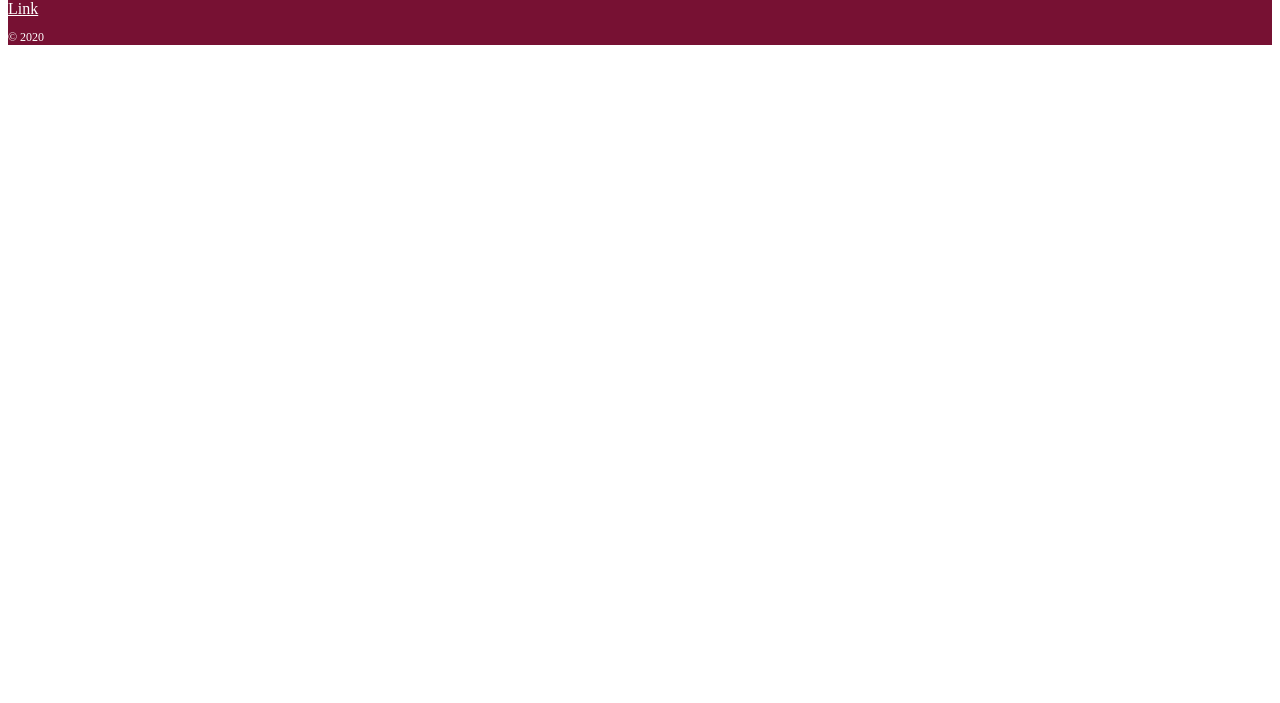
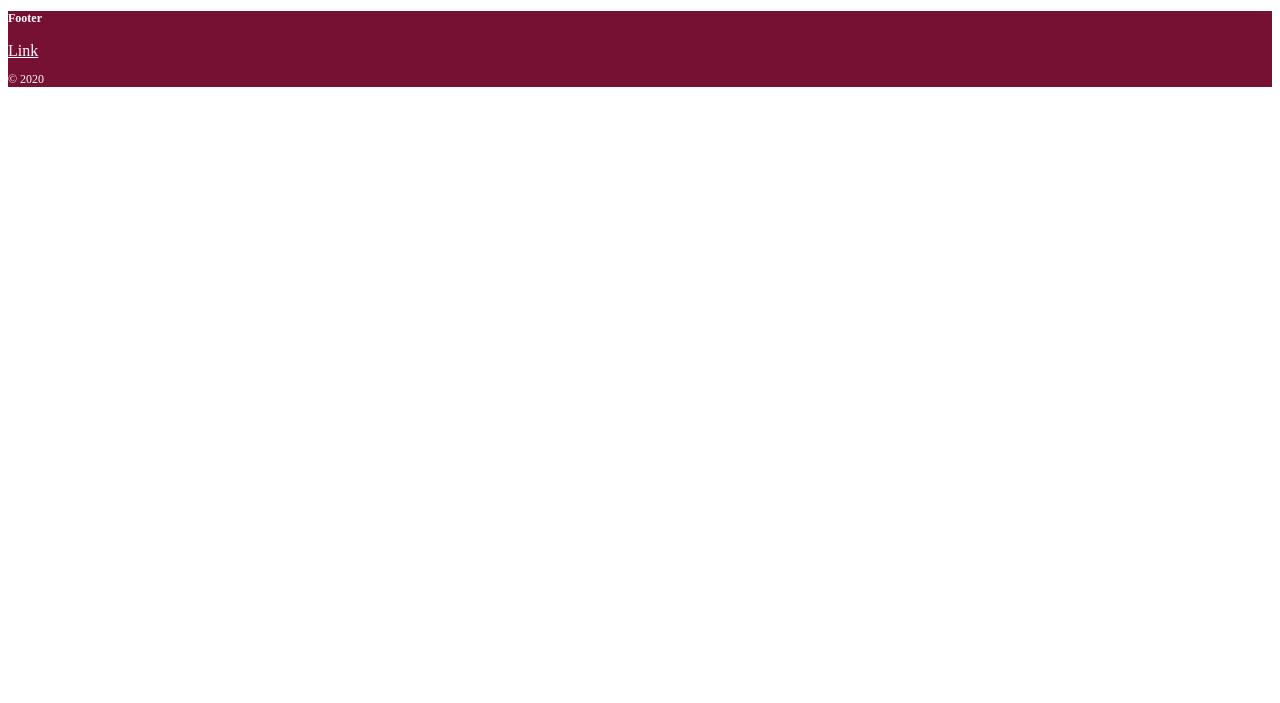
Before and after one commit to ungala1/V2.Collaboration-branching, a website: page src/index.html in a window 1280 px wide. Shown: the part 97-800 px from the top of the page. Drawn offline with nearby package versions, Linux system fonts and the light colour scheme; files that its build step writes are made by us from their sources.

Commit message:
css changes

```diff
--- a/src/index.html
+++ b/src/index.html
@@ -14,6 +14,10 @@
         <a href="#" class="link">Link3</a>
     </nav>
 
+    <h1 class="title">A headline for this page</h1>
+
+
+
     <footer class="footer">
         <h4 class="title">Footer</h4>
         <a href="#" class="link">Link</a>
--- a/src/scss/style.scss
+++ b/src/scss/style.scss
@@ -21,8 +21,8 @@ $white:#ffffff;
 
 
     .title {
-        font-size: 18px;
-        color: red;
+        font-size: 12px;
+
     }
 
     .link {
@@ -37,3 +37,26 @@ $white:#ffffff;
         font-size: 12px;
     }
 }
+
+@media screen and (min-width: 320px) {
+    .title {
+        font-size: 14px;
+    }
+
+}
+@media screen and (min-width: 480px) {
+    .title {
+        font-size: 20px;
+    }
+
+}
+@media screen and (min-width: 800px) {
+    .title {
+        font-size: 24px;
+    }
+}
+@media screen and (min-width: 1200px) {
+    .title {
+        font-size: 32px;
+    }
+}
```
Also changed, not shown: dist/css/style.css, dist/index.html, 4 other files.
